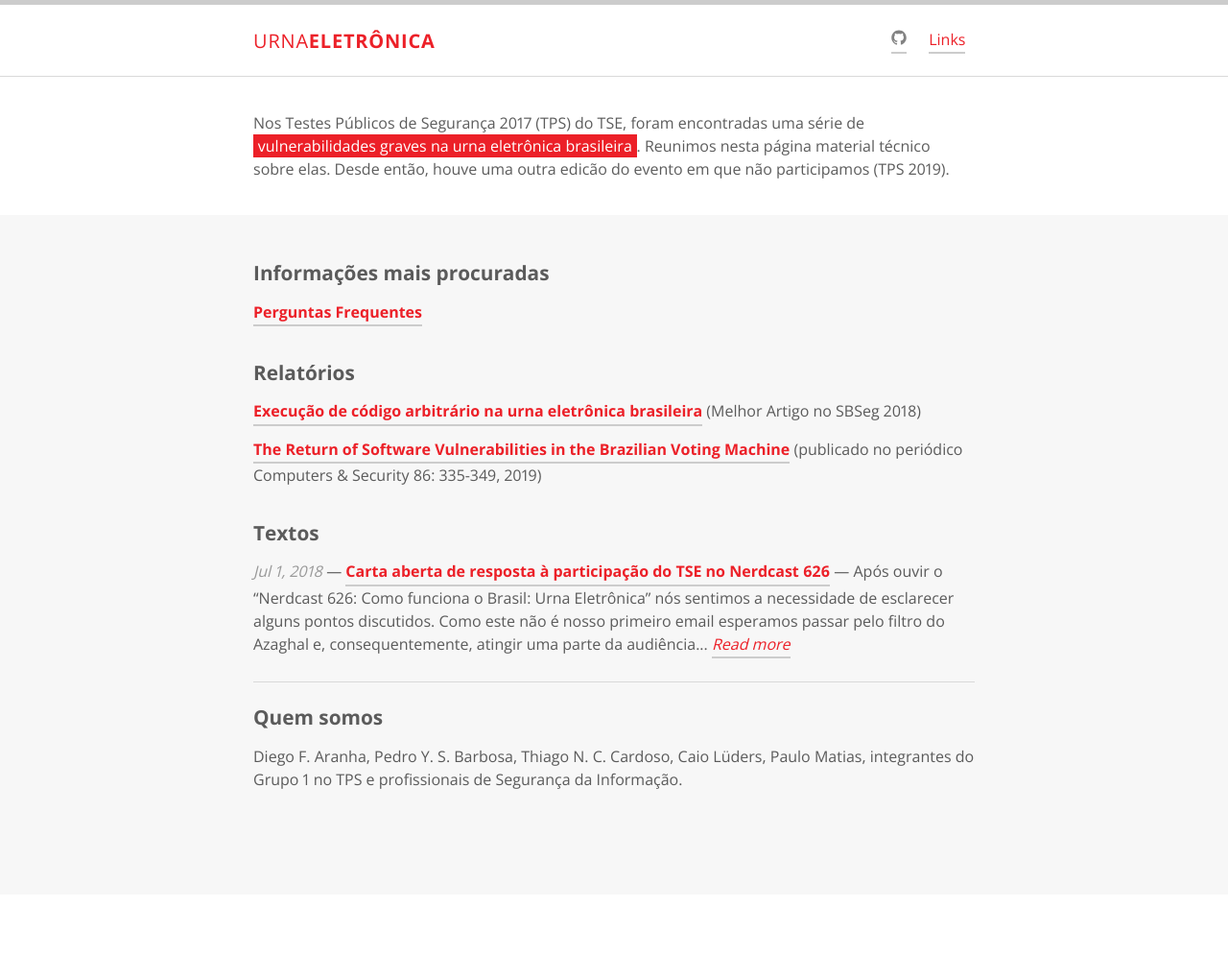
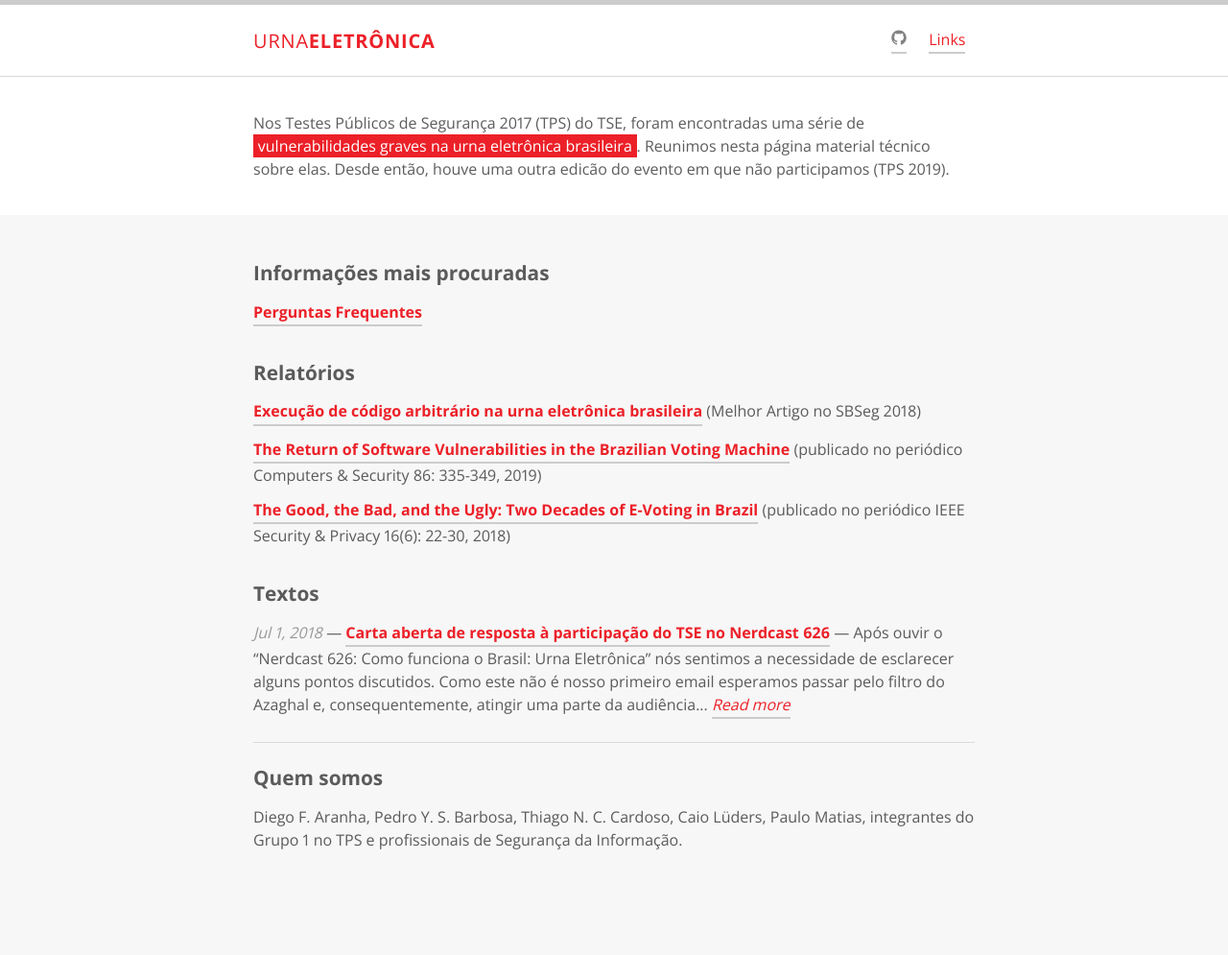
Before and after one commit to epicleet/urna-website, a Jekyll site: the page built from index.html, in a window 1280 px wide. Shown: the whole page at 96% size. Built offline with Jekyll 4.4.1, drawn with Linux system fonts in a browser that asks for light colours; the list of posts is cut into pages by our own code; before the commit the page ends 932 px from its top, so only the background shows below that.

Commit message:
Add new paper to list.

```diff
--- a/index.html
+++ b/index.html
@@ -17,6 +17,7 @@ title: Home
     <h2>Relatórios</h2>
     <p><a class="post-link" href="https://doi.org/10.13140/RG.2.2.28590.82246/1" style="font-weight: bold;">Execução de código arbitrário na urna eletrônica brasileira</a> (Melhor Artigo no SBSeg 2018)</p>
     <p><a class="post-link" href="https://doi.org/10.13140/RG.2.2.16240.97287" style="font-weight: bold;">The Return of Software Vulnerabilities in the Brazilian Voting Machine</a> (publicado no periódico Computers & Security 86: 335-349, 2019)</p>
+    <p><a class="post-link" href="https://doi.org/10.13140/RG.2.2.16240.97287" style="font-weight: bold;">The Good, the Bad, and the Ugly: Two Decades of E-Voting in Brazil</a> (publicado no periódico IEEE Security & Privacy 16(6): 22-30, 2018)</p>
     <br />
 
     <h2>Textos</h2>
```
